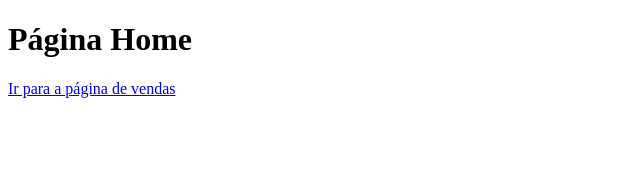
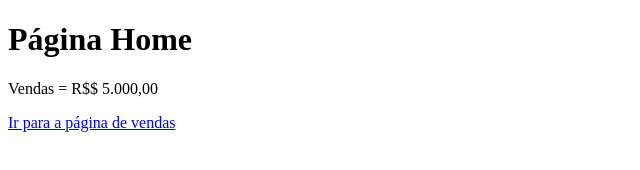
Before and after one commit to LucasRuizMartins/aulagithub, a plain HTML site: page index.html in a window 1280 px wide. Shown: the whole page, without its empty margins (0-640 px from the left). Drawn offline with Linux system fonts and the light colour scheme.

Commit message:
preco vendas

```diff
--- a/index.html
+++ b/index.html
@@ -8,6 +8,7 @@
 </head>
 <body>
     <h1>Página Home</h1>
+    <p>Vendas = R$$ 5.000,00</p>
     <a href="vendas.html">Ir para a página de vendas</a>
 </body>
 </html>
```
